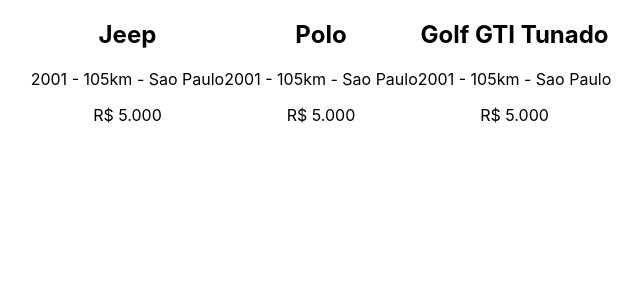
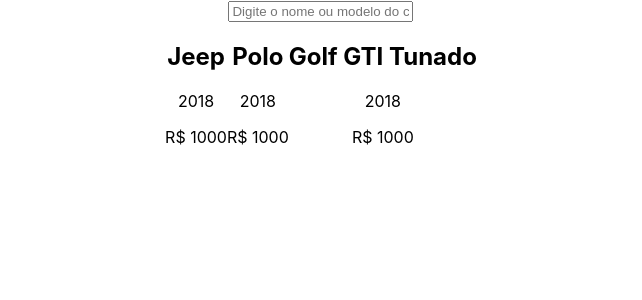
Before and after one commit to paimvictor/kavak-clone, a React (Create React App) app: page / in a window 1280 px wide. Shown: the top 300 px of the page, without its empty margins (319-961 px from the left). Built offline with nearby package versions, Linux system fonts and the light colour scheme.

Commit message:
feat: Cria componentes CarList e CarCard

```diff
--- a/src/App.tsx
+++ b/src/App.tsx
@@ -1,22 +1,17 @@
 import React from 'react';
 import './App.css';
-import { CarCard } from './components/CarCard';
+import { CarList } from './components/CarList';
+import { Header } from './components/Header';
+
 
 function App() {
-  const cars = [
-    {id: 1, name: 'Jeep'},
-    {id: 2, name: 'Polo'},
-    {id: 3, name: 'Golf GTI Tunado'},
-  ]
 
   return (
-    <div className="App">
-      {cars.map( (car) => {
-        console.log(car)
-        return <CarCard key={car.id} name={car.name}/>
-      })}
+    <div>
+      <Header/>
+      <CarList/>
     </div>
-  );
+  )
 }
 
 export default App;
--- a/src/components/CarCard.tsx
+++ b/src/components/CarCard.tsx
@@ -1,7 +1,7 @@
-export const CarCard: React.FC<{name: string}> = (props) => {
+export const CarCard: React.FC<{name: string, model: string, price: number}> = (props) => {
     return <div>
         <h2>{props.name}</h2>
-        <p>2001 - 105km - Sao Paulo</p>
-        <p>R$ 5.000</p>
+        <p>{props.model}</p>
+        <p>R$ {props.price}</p>
     </div>
 }
--- /dev/null
+++ b/src/components/CarList.css
@@ -0,0 +1,5 @@
+.CarList {
+  text-align: center;
+  display: flex;
+  justify-content: center;
+}
--- /dev/null
+++ b/src/components/CarList.tsx
@@ -0,0 +1,19 @@
+import { CarCard } from './CarCard';
+import './CarList.css';
+
+export const CarList: React.FC<{}> = (props) => {
+    const cars = [
+        {id: 1, name: 'Jeep', model: '2018', price:1000.0},
+        {id: 2, name: 'Polo', model: '2018', price:1000.0},
+        {id: 3, name: 'Golf GTI Tunado', model: '2018', price:1000.0},
+      ]
+
+      return (
+        <div className="CarList">
+          {cars.map( (car) => {
+            console.log(car)
+            return <CarCard key={car.id} name={car.name} model={car.model} price={car.price}/>
+          })}
+        </div>
+      );
+}
--- /dev/null
+++ b/src/components/Header.tsx
@@ -0,0 +1,7 @@
+import Data from "../mock_data_cars.json";
+
+export const Header: React.FC<{}> = () => {
+    return <div>
+        <input placeholder='Digite o nome ou modelo do carro'/>
+    </div>
+}
--- a/src/index.css
+++ b/src/index.css
@@ -1,13 +1,16 @@
 body {
   margin: 0;
-  font-family: -apple-system, BlinkMacSystemFont, 'Segoe UI', 'Roboto', 'Oxygen',
-    'Ubuntu', 'Cantarell', 'Fira Sans', 'Droid Sans', 'Helvetica Neue',
+  text-align: center;
+  display: flex;
+  justify-content: center;
+  font-family: -apple-system, BlinkMacSystemFont, "Segoe UI", "Roboto", "Oxygen",
+    "Ubuntu", "Cantarell", "Fira Sans", "Droid Sans", "Helvetica Neue",
     sans-serif;
   -webkit-font-smoothing: antialiased;
   -moz-osx-font-smoothing: grayscale;
 }
 
 code {
-  font-family: source-code-pro, Menlo, Monaco, Consolas, 'Courier New',
+  font-family: source-code-pro, Menlo, Monaco, Consolas, "Courier New",
     monospace;
 }
--- a/src/index.tsx
+++ b/src/index.tsx
@@ -2,6 +2,7 @@
 import ReactDOM from 'react-dom/client';
 import './index.css';
 import App from './App';
+import { CarCard } from './components/CarCard';
 
 const root = ReactDOM.createRoot(
   document.getElementById('root') as HTMLElement
@@ -9,5 +10,6 @@
 root.render(
   <React.StrictMode>
     <App />
+
   </React.StrictMode>
 );
```
Also changed, not shown: src/components/CarCard.css (added).
